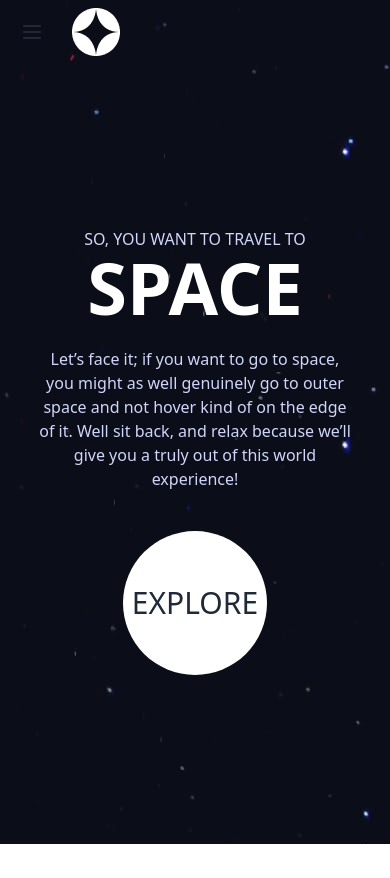
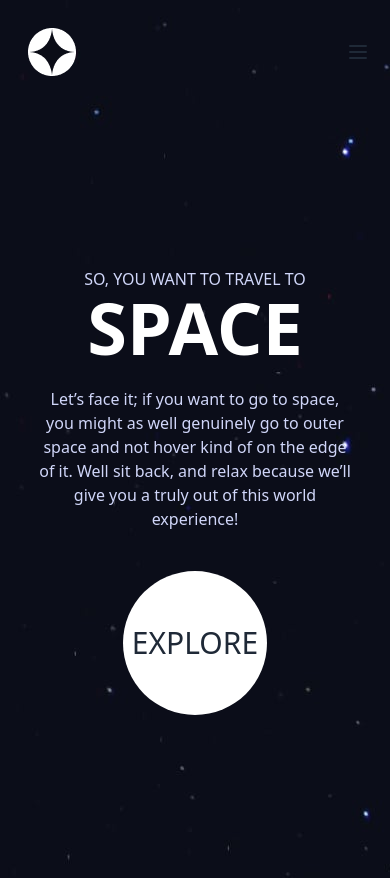
Before and after one commit to Nazmul-Hasan-Shadin/Explore-Earth, a React (Vite) app: page / in a window 390 px wide. Before the commit the page ends 844 px from the top, so only its background shows below. Built offline with nearby package versions, Linux system fonts and the light colour scheme.

Commit message:
icon position has fixed

```diff
--- a/src/Pages/Crew/Crew.jsx
+++ b/src/Pages/Crew/Crew.jsx
@@ -14,7 +14,7 @@ const Crew = () => {
     },[])
 
     return (
-        <div>
+        <div className='z-0'>
               <Swiper
         spaceBetween={30}
         pagination={{
--- a/src/Shared/Navbar/Navbar.jsx
+++ b/src/Shared/Navbar/Navbar.jsx
@@ -16,13 +16,13 @@ const Navbar = () => {
 <input id="my-drawer-3" type="checkbox" className="drawer-toggle" />
 <div className="drawer-content flex flex-col ">
 {/* Navbar */}
-<div className="w-full navbar justify-between  ">
-<div className="flex-none lg:hidden">
+<div className="w-full flex-row-reverse navbar justify-between  lg:flex-row  ">
+<div className="flex-none  lg:hidden">
   <label htmlFor="my-drawer-3" aria-label="open sidebar" className="btn btn-square btn-ghost">
     <svg xmlns="http://www.w3.org/2000/svg" fill="none" viewBox="0 0 24 24" className="inline-block w-6 h-6 stroke-current"><path strokeLinecap="round" strokeLinejoin="round" strokeWidth="2" d="M4 6h16M4 12h16M4 18h16"></path></svg>
   </label>
 </div>
-<div className="flex-1 px-2 mx-2">  <img src={logo} alt="" /> </div>
+<div className="  p-5  lg:flex-1  lg:px-2 lg:mx-2">  <img src={logo} alt="" /> </div>
 <div  className="flex-none hidden  navlist  lg:w-[830px] lg:block">
   <ul className="menu menu-horizontal text-white ">
     {/* Navbar menu content here */}
@@ -38,7 +38,7 @@ const Navbar = () => {
 </div>
 <div className="drawer-side">
 <label htmlFor="my-drawer-3" aria-label="close sidebar" className="drawer-overlay"></label>
-<ul className="menu p-4 w-80 min-h-full bg-base-200">
+<ul className="menu p-4 w-80 min-h-full bg-base-200 ">
 {/* Sidebar content here */}
  {links}
 </ul>
```
